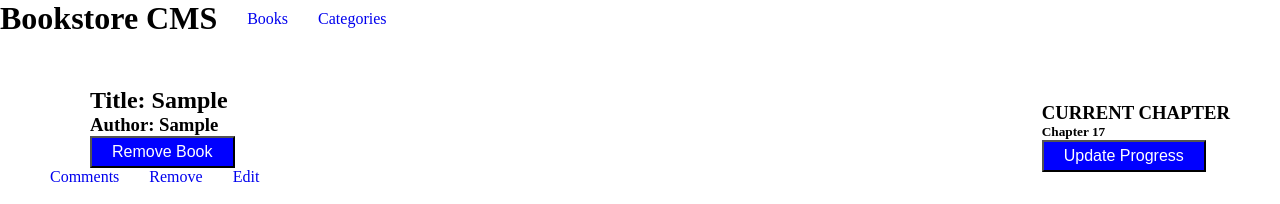
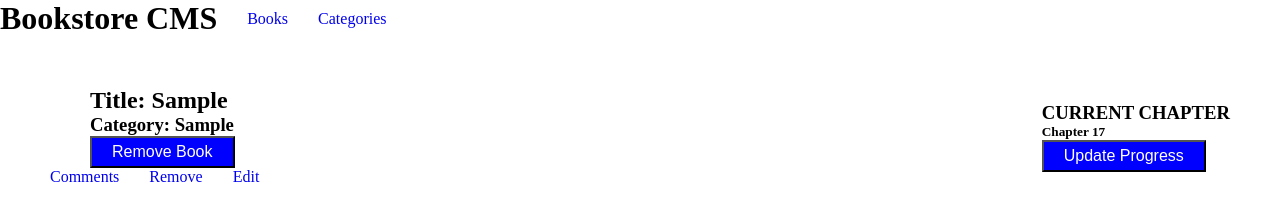
Before and after one commit to luftedar/book-store, a React (Create React App) app: page / in a window 1280 px wide. Both pictures are taken after typing "Sample", "Sample" into the empty fields and a click on the button "ADD BOOK". Shown: the top 204 px of the page. Built offline with nearby package versions, Linux system fonts and the light colour scheme.

Commit message:
Changed Author To Category

```diff
--- a/src/components/Book.js
+++ b/src/components/Book.js
@@ -11,7 +11,7 @@ const Book = function (props) {
         {`Title: ${books.title} `}
       </h2>
       <h3>
-        {`Author: ${books.author}`}
+        {`Category: ${books.category}`}
       </h3>
       <button type="button" onClick={() => dispatch(removeBook(books.id))}>
         Remove Book
--- a/src/components/Main.js
+++ b/src/components/Main.js
@@ -8,11 +8,11 @@ const Progress = function () {
   const submitBookToStore = (e) => {
     e.preventDefault();
     const titleValue = e.target.querySelector('#b-title');
-    const authorValue = e.target.querySelector('#b-author');
+    const categoryValue = e.target.querySelector('#b-category');
     const newBook = {
       id: uuidv4(),
       title: titleValue.value,
-      author: authorValue.value,
+      category: categoryValue.value,
     };
     dispatch(addBook(newBook));
   };
@@ -46,7 +46,7 @@ const Progress = function () {
         <h3>ADD NEW BOOK</h3>
         <form action="submit" onSubmit={(e) => { submitBookToStore(e); }}>
           <input type="text" placeholder="Book Title" id="b-title" />
-          <input type="text" placeholder="Book Author" id="b-author" />
+          <input type="text" placeholder="Book category" id="b-category" />
           <button type="submit">ADD BOOK</button>
         </form>
       </div>
```
